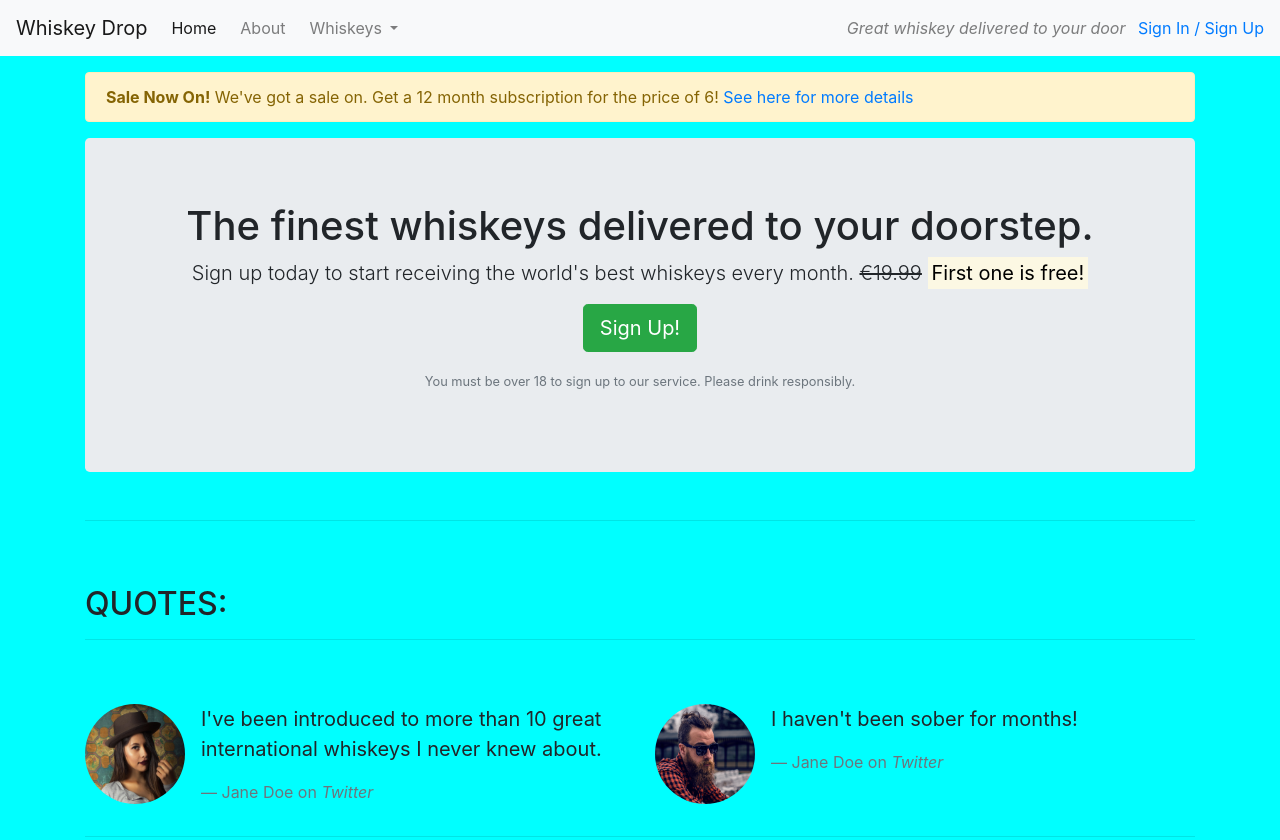
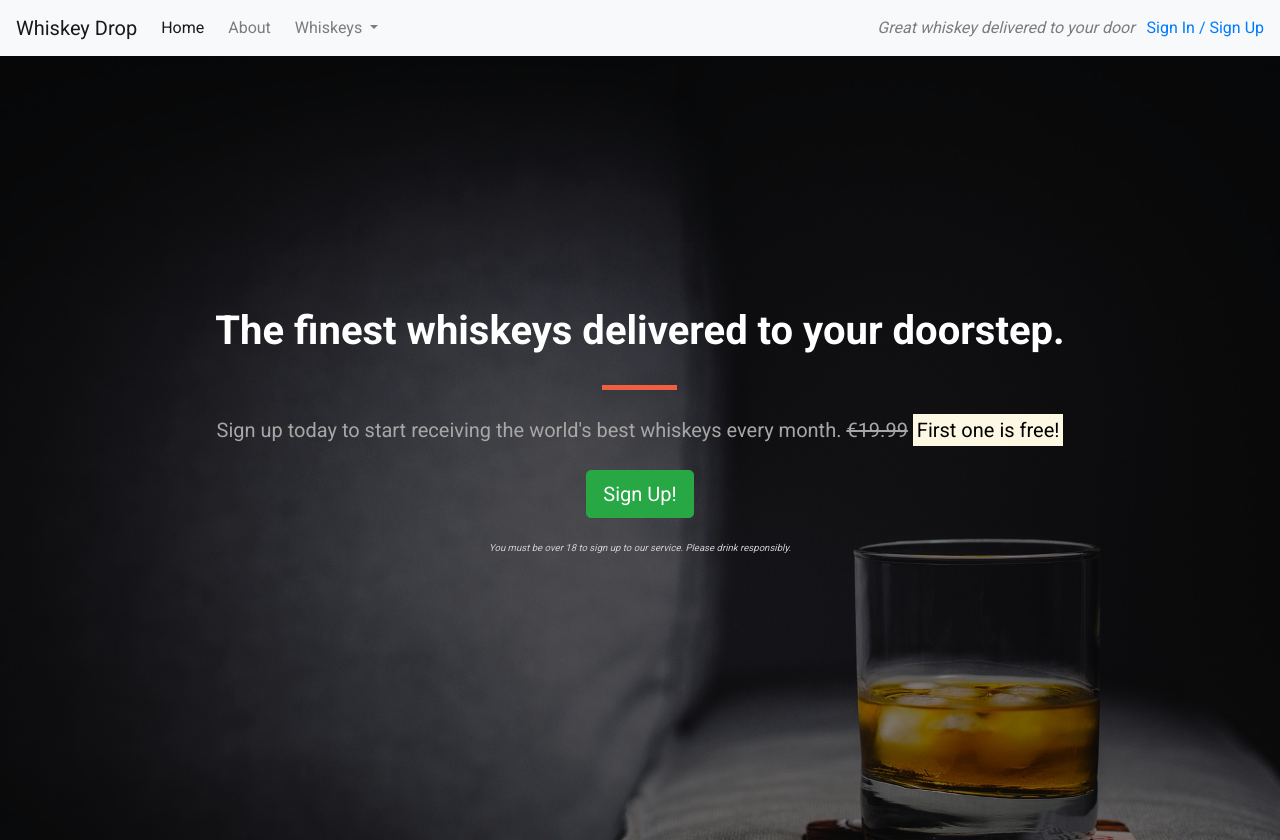
Before and after one commit to colinshaw1/bootstrap, a plain HTML site: page index.html in a window 1280 px wide. Shown: the top 840 px of the page. Drawn offline with nearby package versions, Linux system fonts and the light colour scheme.

Commit message:
Add styling to page and add main image

```diff
--- a/css/style.css
+++ b/css/style.css
@@ -1,3 +1,100 @@
-body{
-    background-color: aqua;
+body {
+    font-family: 'Roboto', sans-serif;
 }
+
+/* Containers */
+
+.alert-container {}
+
+.callout-container {
+    height: 100vh;
+
+    background: url('../images/whiskey-background.jpg') no-repeat center center fixed;
+    -webkit-background-size: cover;
+    -moz-background-size: cover;
+    -o-background-size: cover;
+    background-size: cover;
+
+    display: flex;
+    align-items: center;
+    justify-content: center;
+
+    position: relative;
+}
+
+.opaque-overlay {
+    position: absolute;
+    top: 0;
+    left: 0;
+    height: 100%;
+    width: 100%;
+    background-color: rgba(0, 0, 0, 0.5);
+}
+
+.quotes-container {}
+
+.features-container {}
+
+/* Block dividers */
+
+.block-divider {
+    width: 75px;
+    height: 5px;
+    border: 0;
+    background-color: #444;
+}
+
+.block-divider--orange {
+    background-color: #f05f40;
+}
+
+.block-divider--short {
+    width: 35px;
+}
+
+/* Jumbotron */
+
+.jumbotron {
+    background-color: transparent;
+}
+
+.jumbotron h1 {
+    color: white;
+    font-weight: bold;
+    margin-bottom: 30px;
+    color: white;
+}
+
+.jumbotron .lead {
+    color: #a7a7a7;
+    margin: 25px 0;
+}
+
+.jumbotron small {
+    font-size: 60%;
+    font-style: italic;
+    color: #d0d0d0;
+}
+
+/* Buttons */
+
+.btn--cta {
+    font-weight: bold;
+    border-radius: 23px;
+    width: 160px;
+}
+
+.btn--red {
+    color: white;
+    background-color: #f05f40;
+    border-color: #f05f40;
+}
+
+.btn--red:hover,
+.btn--red:active,
+.btn--red:focus,
+.btn--red:active:focus {
+    background-color: #df4929;
+    border-color: #df4929;
+    color: white;
+}
--- a/index.html
+++ b/index.html
@@ -8,8 +8,8 @@
     <link rel="stylesheet" href="https://maxcdn.bootstrapcdn.com/bootstrap/4.1.3/css/bootstrap.min.css">
     <link rel="stylesheet" href="https://use.fontawesome.com/releases/v5.6.1/css/all.css"
         integrity="sha384-gfdkjb5BdAXd+lj+gudLWI+BXq4IuLW5IT+brZEZsLFm++aCMlF1V92rMkPaX4PP" crossorigin="anonymous">
-    <link rel="stylesheet" href="css/style.css">
     <link href="https://fonts.googleapis.com/css?family=Roboto:400,700" rel="stylesheet">
+    <link rel="stylesheet" href="css/style.css" type="text/css" />
 </head>
 
 <body>
@@ -48,20 +48,23 @@
         </div>
         <!--</div>-->
     </nav>
-    <article class="container mt-3">
-        <div class="row d-none d-sm-block">
-            <div class="col-12">
-                <div class="alert alert-warning">
-                    <strong>Sale Now On!</strong> We've got a sale on. Get a 12 month subscription for the price of 6!
-                    <a href="">See here for more details</a>
-                </div>
-            </div>
-        </div>
+    <!--<div class="container alert-container">-->
+    <!--    <div class="row d-none d-sm-block">-->
+    <!--        <div class="col-12">-->
+    <!--            <div class="alert alert-warning">-->
+    <!--                <strong>Sale Now On!</strong> We've got a sale on. Get a 12 month subscription for the price of 6! <a href="">See here for more details</a>-->
+    <!--            </div>-->
+    <!--        </div>-->
+    <!--    </div>-->
+    <!--</div>-->
+    <div class="container-fluid callout-container">
         <!-- Callout -->
+        <div class="opaque-overlay">&nbsp;</div>
         <div class="row">
             <div class="col-12">
                 <section class="callout jumbotron text-center">
-                    <h1>The finest whiskeys delivered to your doorstep.</h1>
+                    <h1 class="jumbotron-header">The finest whiskeys delivered to your doorstep.</h1>
+                    <hr class="block-divider block-divider--orange">
                     <p class="lead">Sign up today to start receiving the world's best whiskeys every month.
                         <s class="d-none d-sm-inline">€19.99</s>
                         <span class="d-inline d-sm-none"><br></span>
@@ -73,9 +76,11 @@
                 </section>
             </div>
         </div>
-        <!-- /.callout -->
-        <hr>
-        <!-- Quotes -->
+    </div>
+    <!-- /.callout -->
+
+    <!-- Quotes -->
+    <div class="container quotes-container">
         <section class="quotes">
             <div class="row">
                 <div class="col-12 my-5">
@@ -115,9 +120,11 @@
                 </div>
             </div>
         </section>
-        <!-- /.quotes -->
-        <hr>
-        <!-- Features -->
+    </div>
+    <!-- /.quotes -->
+
+    <!-- Features -->
+    <div class="features-container">
         <section class="features">
             <div class="row">
                 <div class="col-12 my-5">
@@ -156,8 +163,8 @@
                 </div>
             </div>
         </section>
-        <!-- /.features -->
-    </article>
+    </div>
+    <!-- /.features -->
 
     <div class="modal" tabindex="-1" role="dialog" id="signUpModal">
         <div class="modal-dialog" role="document">
```
Also changed, not shown: images/whiskey-background.jpg (added).
